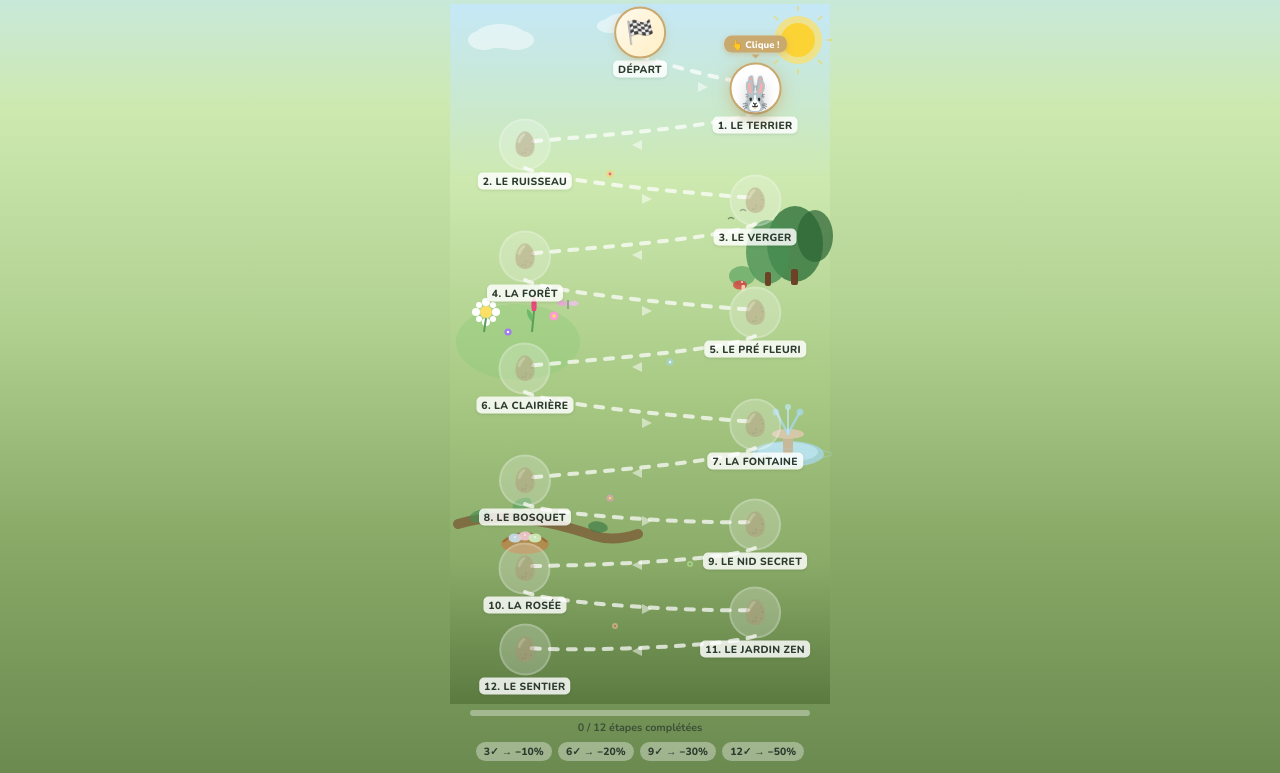
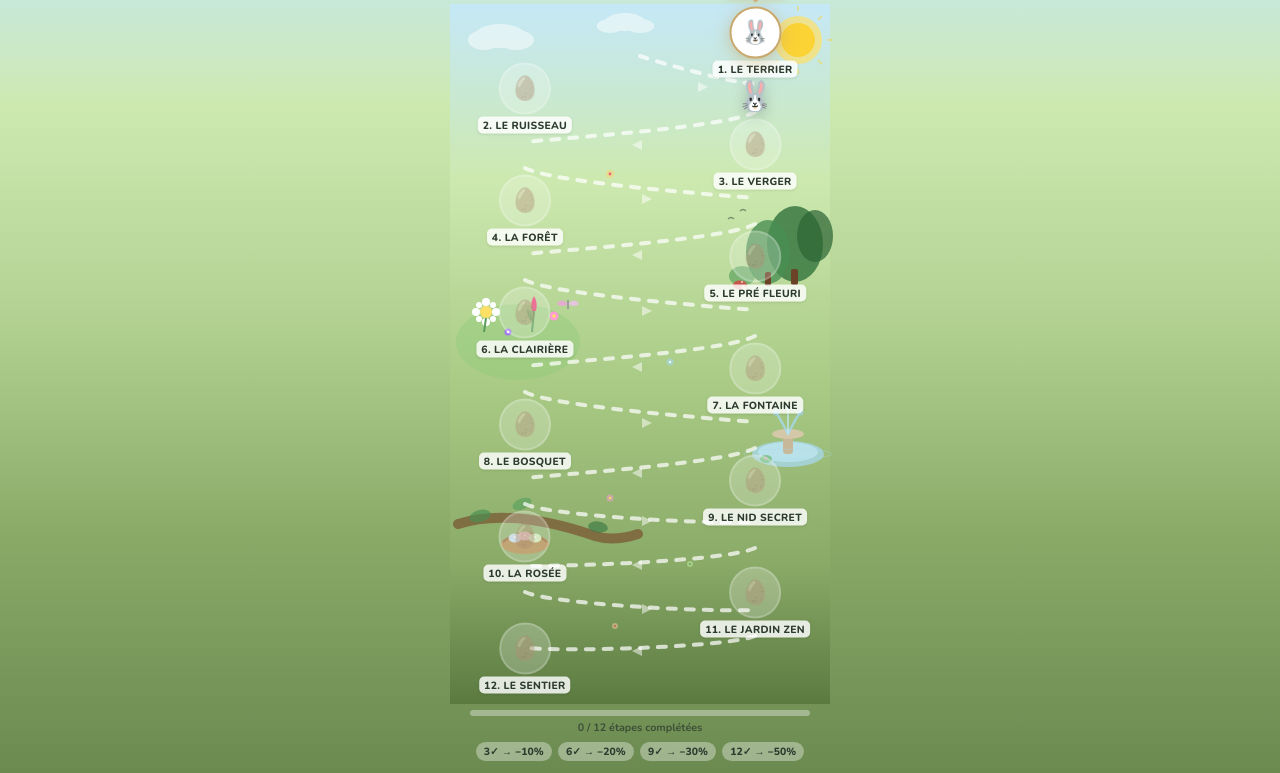
Before and after one commit to amlo731/paques2026, a plain HTML site: page index.html in a window 1280 px wide. Both pictures are taken after a click on the button "🐣 Suivre le lapin !". Shown: the part 80-853 px from the top of the page. Drawn offline with nearby package versions, Linux system fonts and the light colour scheme; a web font is replaced by a local one.

Commit message:
Refactor stop elements and update comments in HTML

```diff
--- a/index.html
+++ b/index.html
@@ -359,41 +359,34 @@
       <circle cx="165" cy="622" r="3" fill="#ffc8a0" opacity=".5"/><circle cx="165" cy="622" r="1" fill="#c05040" opacity=".8"/>
     </svg>
 
-    <!-- ══ STOPS
-         % positions = svgX/380 × 100, svgY/700 × 100
-         START   : 190/380=50%,   38/700= 5.4%
-         S0      : 305/380=80.3%, 94/700=13.4%   R
-         S1      : 75/380=19.7%, 150/700=21.4%   L
-         S2      : 305/380=80.3%,206/700=29.4%   R
-         S3      : 75/380=19.7%, 262/700=37.4%   L  Forêt
-         S4      : 305/380=80.3%,318/700=45.4%   R  Pré
-         S5      : 75/380=19.7%, 374/700=53.4%   L
-         S6      : 305/380=80.3%,430/700=61.4%   R  Fontaine
-         S7      : 75/380=19.7%, 486/700=69.4%   L
-         S8      : 305/380=80.3%,530/700=75.7%   R  Nid
-         S9      : 75/380=19.7%, 574/700=82%     L
-         S10     : 305/380=80.3%,618/700=88.3%   R
-         S11     : 75/380=19.7%, 655/700=93.6%   L
-         FINISH  : 190/380=50%,  685/700=97.9%
+    <!-- ══ STOPS — 12 cases réparties de haut en bas sans case Départ
+         ViewBox 380×700, 12 stops espacés de ~56px
+         S0  : (305, 38)   R   top:5.4%
+         S1  : (75,  94)   L   top:13.4%
+         S2  : (305, 150)  R   top:21.4%
+         S3  : (75,  206)  L   top:29.4%
+         S4  : (305, 262)  R   top:37.4%
+         S5  : (75,  318)  L   top:45.4%
+         S6  : (305, 374)  R   top:53.4%
+         S7  : (75,  430)  L   top:61.4%
+         S8  : (305, 486)  R   top:69.4%
+         S9  : (75,  542)  L   top:77.4%
+         S10 : (305, 598)  R   top:85.4%
+         S11 : (75,  654)  L   top:93.4%
     -->
 
-    <div class="stop start-stop" id="stop-start" style="left:50%;top:5.4%">
-      <div class="stop-bubble">🏁</div>
-      <div class="stop-label">Départ</div>
-    </div>
-
-    <div class="stop locked" id="stop-0"  style="left:80.3%;top:13.4%"><div class="stop-bubble" id="sb-0">🥚</div><div class="stop-label" id="sl-0">1. Le Terrier</div></div>
-    <div class="stop locked" id="stop-1"  style="left:19.7%;top:21.4%"><div class="stop-bubble" id="sb-1">🥚</div><div class="stop-label" id="sl-1">2. Le Ruisseau</div></div>
-    <div class="stop locked" id="stop-2"  style="left:80.3%;top:29.4%"><div class="stop-bubble" id="sb-2">🥚</div><div class="stop-label" id="sl-2">3. Le Verger</div></div>
-    <div class="stop locked" id="stop-3"  style="left:19.7%;top:37.4%"><div class="stop-bubble" id="sb-3">🥚</div><div class="stop-label" id="sl-3">4. La Forêt</div></div>
-    <div class="stop locked" id="stop-4"  style="left:80.3%;top:45.4%"><div class="stop-bubble" id="sb-4">🥚</div><div class="stop-label" id="sl-4">5. Le Pré fleuri</div></div>
-    <div class="stop locked" id="stop-5"  style="left:19.7%;top:53.4%"><div class="stop-bubble" id="sb-5">🥚</div><div class="stop-label" id="sl-5">6. La Clairière</div></div>
-    <div class="stop locked" id="stop-6"  style="left:80.3%;top:61.4%"><div class="stop-bubble" id="sb-6">🥚</div><div class="stop-label" id="sl-6">7. La Fontaine</div></div>
-    <div class="stop locked" id="stop-7"  style="left:19.7%;top:69.4%"><div class="stop-bubble" id="sb-7">🥚</div><div class="stop-label" id="sl-7">8. Le Bosquet</div></div>
-    <div class="stop locked" id="stop-8"  style="left:80.3%;top:75.7%"><div class="stop-bubble" id="sb-8">🥚</div><div class="stop-label" id="sl-8">9. Le Nid secret</div></div>
-    <div class="stop locked" id="stop-9"  style="left:19.7%;top:82%"  ><div class="stop-bubble" id="sb-9">🥚</div><div class="stop-label" id="sl-9">10. La Rosée</div></div>
-    <div class="stop locked" id="stop-10" style="left:80.3%;top:88.3%"><div class="stop-bubble" id="sb-10">🥚</div><div class="stop-label" id="sl-10">11. Le Jardin zen</div></div>
-    <div class="stop locked" id="stop-11" style="left:19.7%;top:93.6%"><div class="stop-bubble" id="sb-11">🥚</div><div class="stop-label" id="sl-11">12. Le Sentier</div></div>
+    <div class="stop locked" id="stop-0"  style="left:80.3%;top:5.4%"> <div class="stop-bubble" id="sb-0">🥚</div><div class="stop-label" id="sl-0">1. Le Terrier</div></div>
+    <div class="stop locked" id="stop-1"  style="left:19.7%;top:13.4%"><div class="stop-bubble" id="sb-1">🥚</div><div class="stop-label" id="sl-1">2. Le Ruisseau</div></div>
+    <div class="stop locked" id="stop-2"  style="left:80.3%;top:21.4%"><div class="stop-bubble" id="sb-2">🥚</div><div class="stop-label" id="sl-2">3. Le Verger</div></div>
+    <div class="stop locked" id="stop-3"  style="left:19.7%;top:29.4%"><div class="stop-bubble" id="sb-3">🥚</div><div class="stop-label" id="sl-3">4. La Forêt</div></div>
+    <div class="stop locked" id="stop-4"  style="left:80.3%;top:37.4%"><div class="stop-bubble" id="sb-4">🥚</div><div class="stop-label" id="sl-4">5. Le Pré fleuri</div></div>
+    <div class="stop locked" id="stop-5"  style="left:19.7%;top:45.4%"><div class="stop-bubble" id="sb-5">🥚</div><div class="stop-label" id="sl-5">6. La Clairière</div></div>
+    <div class="stop locked" id="stop-6"  style="left:80.3%;top:53.4%"><div class="stop-bubble" id="sb-6">🥚</div><div class="stop-label" id="sl-6">7. La Fontaine</div></div>
+    <div class="stop locked" id="stop-7"  style="left:19.7%;top:61.4%"><div class="stop-bubble" id="sb-7">🥚</div><div class="stop-label" id="sl-7">8. Le Bosquet</div></div>
+    <div class="stop locked" id="stop-8"  style="left:80.3%;top:69.4%"><div class="stop-bubble" id="sb-8">🥚</div><div class="stop-label" id="sl-8">9. Le Nid secret</div></div>
+    <div class="stop locked" id="stop-9"  style="left:19.7%;top:77.4%"><div class="stop-bubble" id="sb-9">🥚</div><div class="stop-label" id="sl-9">10. La Rosée</div></div>
+    <div class="stop locked" id="stop-10" style="left:80.3%;top:85.4%"><div class="stop-bubble" id="sb-10">🥚</div><div class="stop-label" id="sl-10">11. Le Jardin zen</div></div>
+    <div class="stop locked" id="stop-11" style="left:19.7%;top:93.4%"><div class="stop-bubble" id="sb-11">🥚</div><div class="stop-label" id="sl-11">12. Le Sentier</div></div>
 
     <div class="map-bunny" id="map-bunny" style="left:50%;top:5.4%">🐰</div>
   </div>
```
